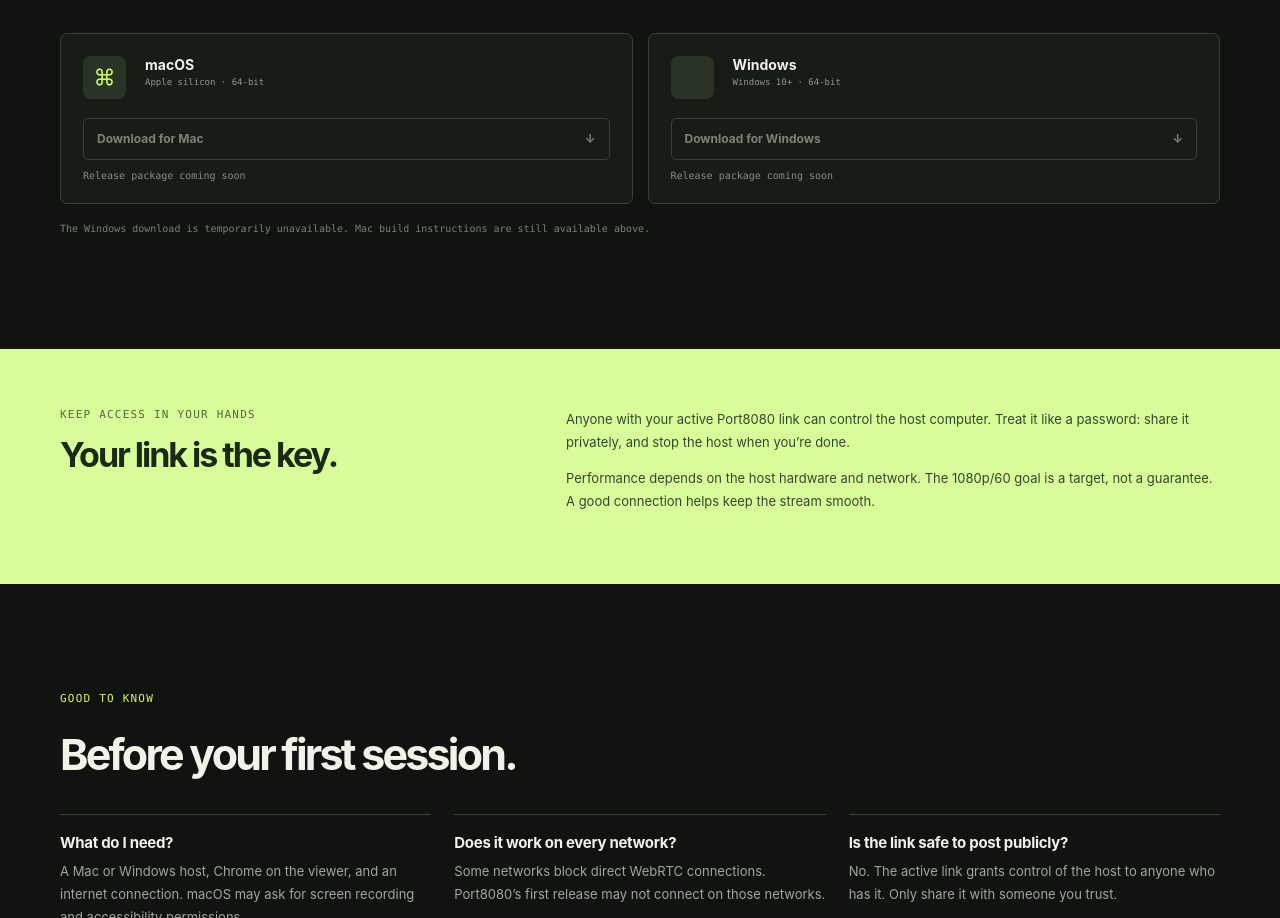
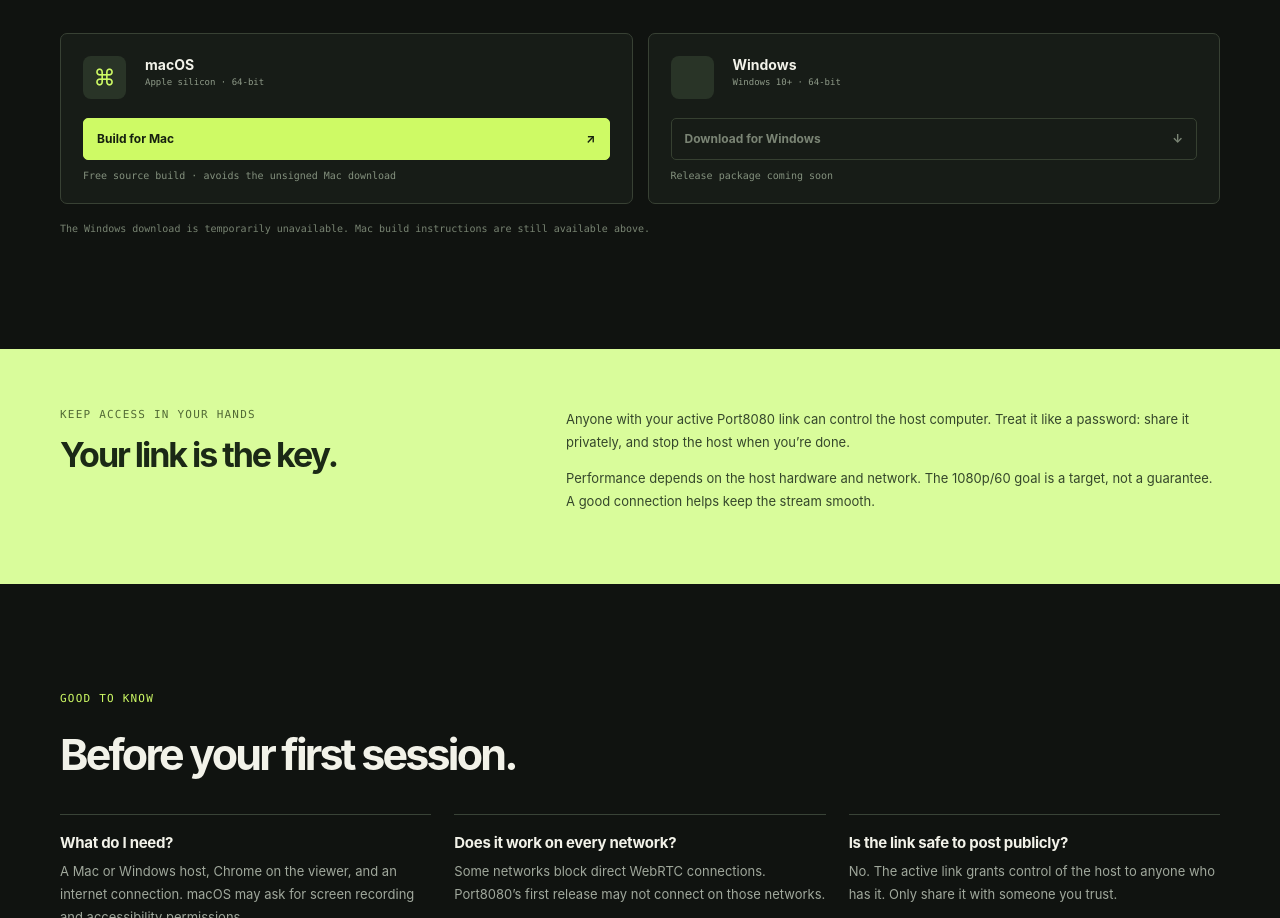
Before and after one commit to webdev99-cyber/port8080repo, a plain HTML site: page index.html in a window 1280 px wide. Shown: the part 2104-3022 px from the top of the page. Drawn offline with Linux system fonts and the light colour scheme; no server answers.

Commit message:
Link macOS users to free source build guide

```diff
--- a/index.html
+++ b/index.html
@@ -82,8 +82,8 @@
       <div class="download-grid">
         <article class="download-card" data-platform="mac">
           <div class="platform-symbol" aria-hidden="true">⌘</div><div class="platform-meta"><span class="platform-name">macOS</span><span class="platform-detail">Apple silicon · 64-bit</span></div>
-          <a class="download-button" id="download-mac" href="#download" aria-disabled="true">Download for Mac <span>↓</span></a>
-          <p class="download-state" id="status-mac">Release package coming soon</p>
+          <a class="download-button" id="download-mac" href="https://github.com/webdev99-cyber/port8080repo/blob/main/MAC-BUILD.md" target="_blank" rel="noopener noreferrer">Build for Mac <span>↗</span></a>
+          <p class="download-state" id="status-mac">Free source build · avoids the unsigned Mac download</p>
         </article>
         <article class="download-card" data-platform="windows">
           <div class="platform-symbol windows-symbol" aria-hidden="true"><i></i><i></i><i></i><i></i></div><div class="platform-meta"><span class="platform-name">Windows</span><span class="platform-detail">Windows 10+ · 64-bit</span></div>
```
